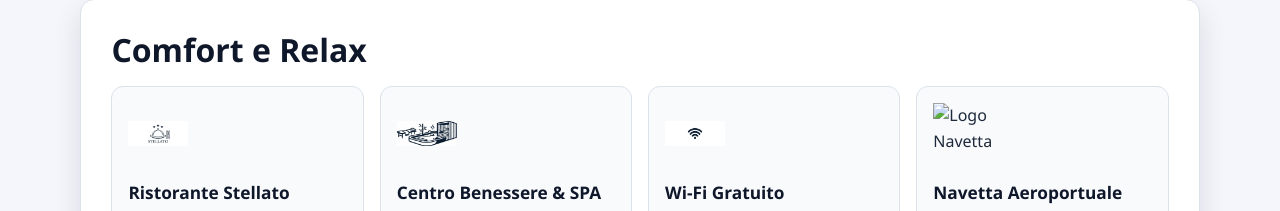
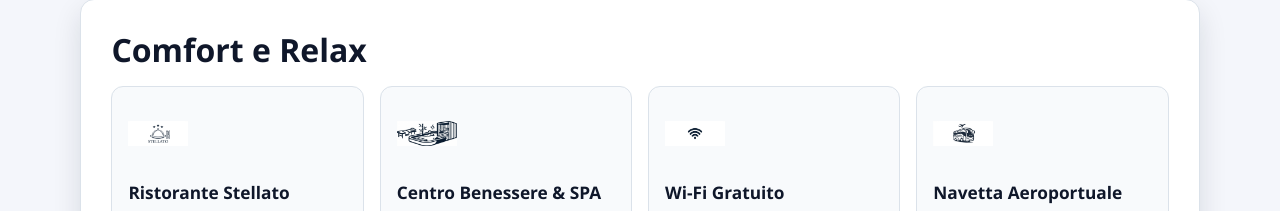
Before and after one commit to Umbe73/Project-Work-Porciello, a plain HTML site: page sito_hotel/servizi.html in a window 1280 px wide. Shown: the part 286-497 px from the top of the page. Drawn offline with Linux system fonts and the light colour scheme.

Commit message:
Fix percorsi loghi PNG in servizi.html

```diff
--- a/sito_hotel/servizi.html
+++ b/sito_hotel/servizi.html
@@ -51,7 +51,7 @@
                 <div class="card servizio-card">
                     <div class="card-content">
                         <div class="servizio-logo" aria-hidden="true">
-                            <img src="immagini/navetta aeroportuale.png.png" alt="Logo Navetta">
+                            <img src="immagini/navetta aeroportuale.png" alt="Logo Navetta">
                         </div>
                         <h4>Navetta Aeroportuale</h4>
                         <p>Servizio di trasporto da e per l'aeroporto disponibile 24/7.</p>
```
